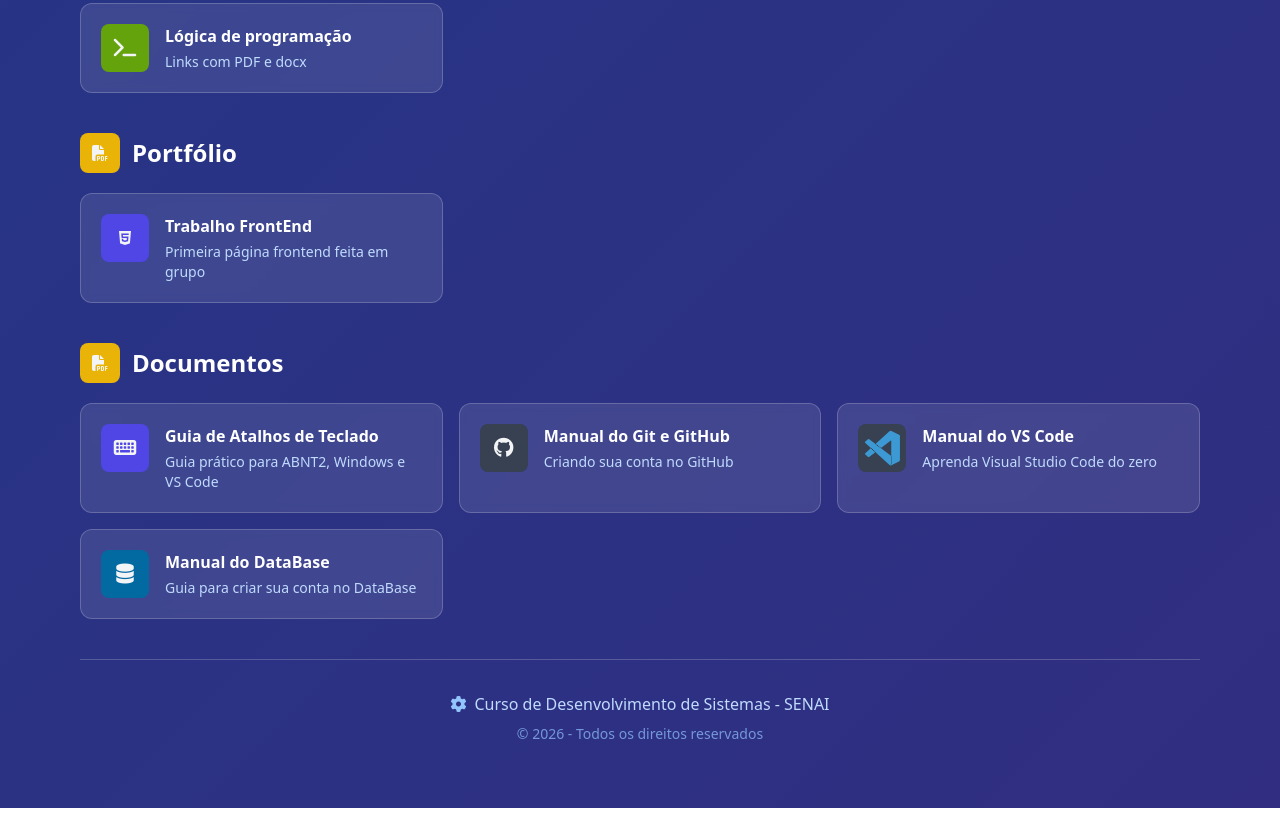
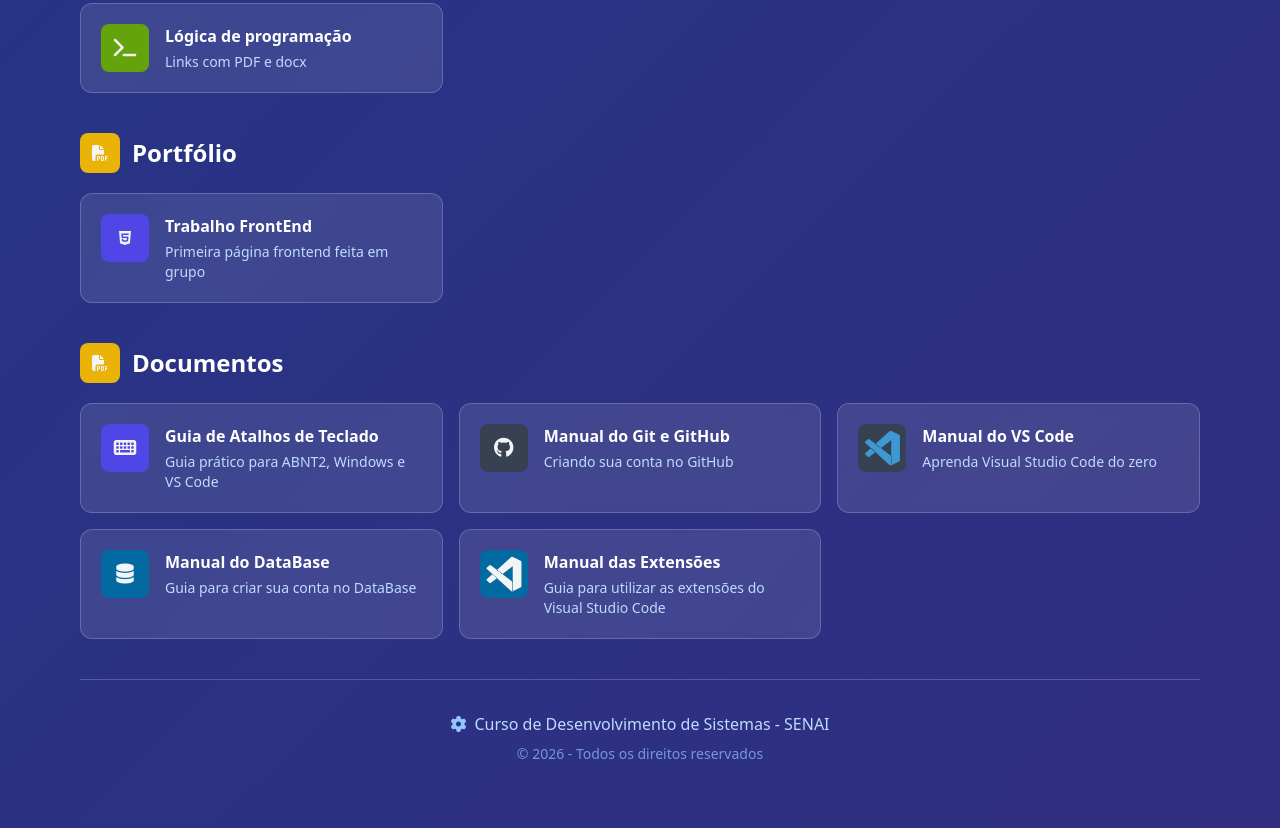
Before and after one commit to curtytech/cursodevsenai, a plain HTML site: page index.html in a window 1280 px wide. Shown: the part 1861-2689 px from the top of the page. Drawn offline with nearby package versions, Linux system fonts and the light colour scheme.

Commit message:
ajustando

```diff
--- a/index.html
+++ b/index.html
@@ -567,10 +567,6 @@
                 </a>
 
 
-
-
-
-
                 <a href="https://gabryelfaria20.github.io/tutorial-supabase/" target="_blank"
                     class="group bg-white/10 backdrop-blur-sm rounded-xl p-5 border border-white/20 hover:bg-white/20 transition-all duration-300 hover:scale-105 hover:shadow-xl">
                     <div class="flex items-start gap-4">
@@ -581,6 +577,19 @@
                             <h3 class="font-semibold text-white group-hover:text-blue-300 transition-colors">Manual do
                                 DataBase</h3>
                             <p class="text-sm text-blue-200 mt-1">Guia para criar sua conta no DataBase</p>
+                        </div>
+                    </div>
+                </a>
+
+                <a href="https://italoanthero03.github.io/extensoesVS/" target="_blank"
+                    class="group bg-white/10 backdrop-blur-sm rounded-xl p-5 border border-white/20 hover:bg-white/20 transition-all duration-300 hover:scale-105 hover:shadow-xl">
+                    <div class="flex items-start gap-4">
+                        <div class="w-12 h-12 bg-sky-700 rounded-lg flex items-center justify-center shrink-0">
+                            <i class="devicon-vscode-plain text-4xl"></i>
+                        </div>
+                        <div>
+                            <h3 class="font-semibold text-white group-hover:text-blue-300 transition-colors">Manual das Extensões</h3>
+                            <p class="text-sm text-blue-200 mt-1">Guia para utilizar as extensões do Visual Studio Code</p>
                         </div>
                     </div>
                 </a>
```
